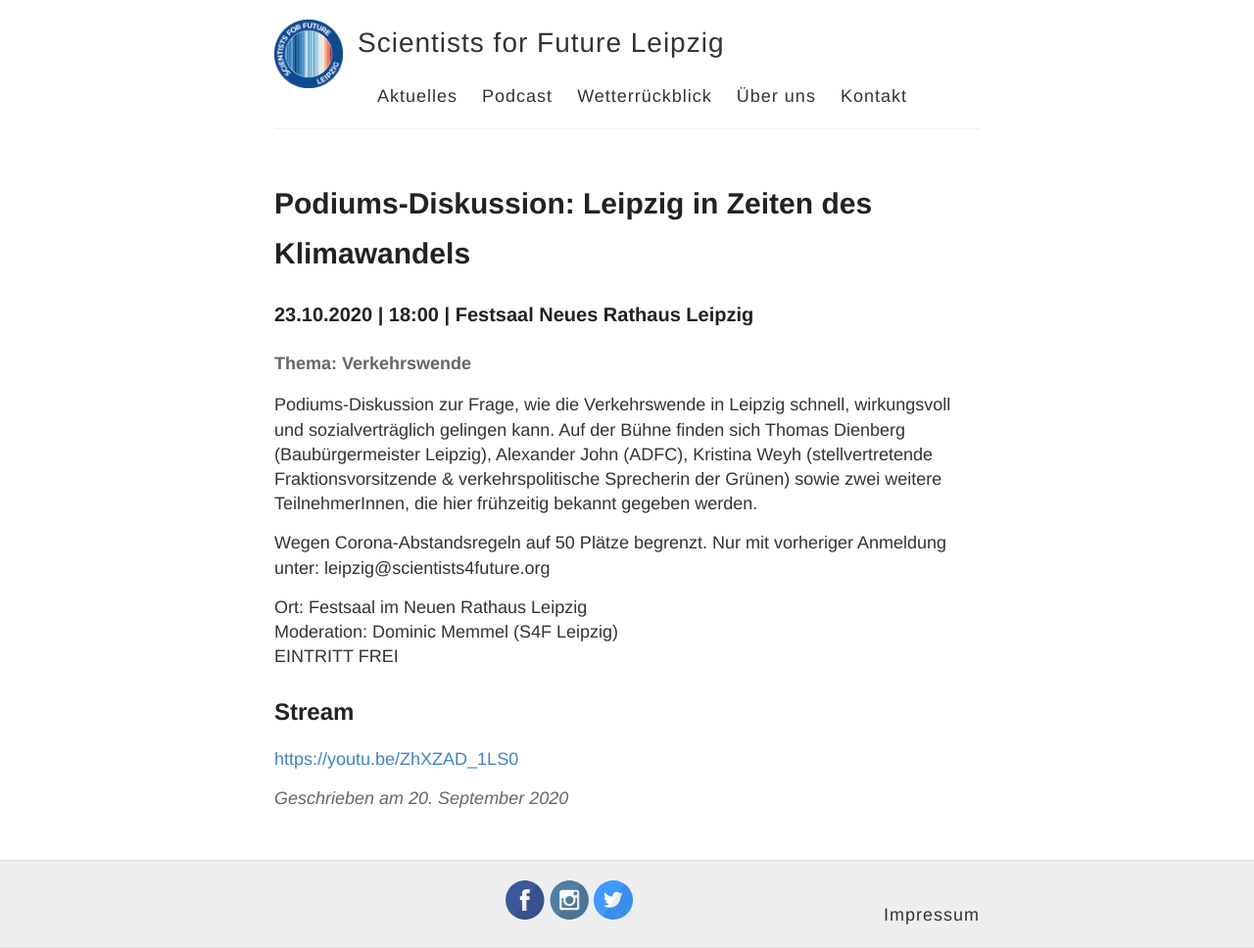
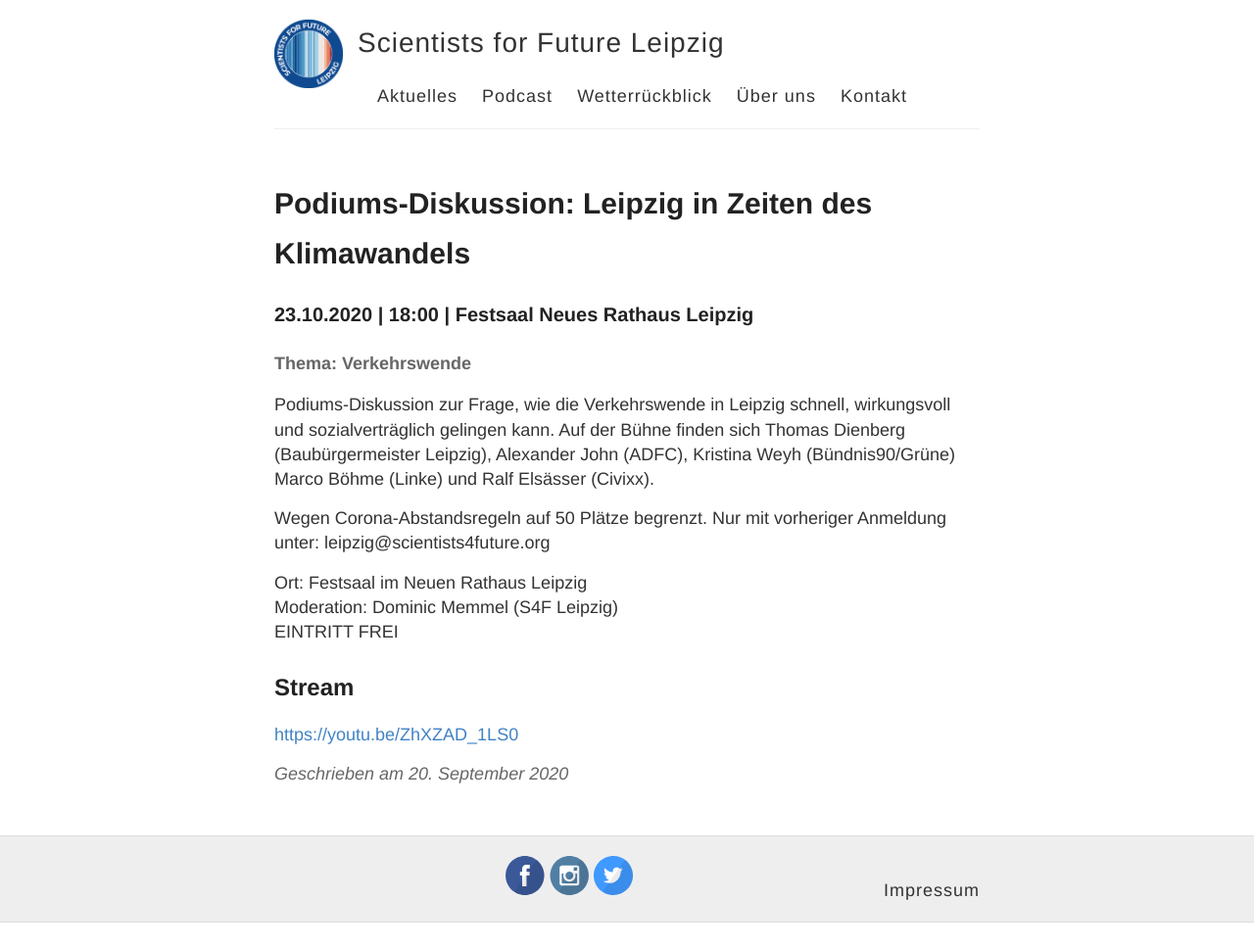
Before and after one commit to s4f-leipzig/s4f-leipzig.github.io, a Jekyll site: the page built from _posts/2020-09-20-Podiums-Diskussion.md, in a window 1280 px wide. Shown: the whole page at 98% size. Built offline with Jekyll 4.4.1, drawn with Linux system fonts in a browser that asks for light colours; after the commit the page ends 942 px from its top, so only the background shows below that.

Commit message:
update podium

```diff
--- a/_posts/2020-09-20-Podiums-Diskussion.md
+++ b/_posts/2020-09-20-Podiums-Diskussion.md
@@ -6,7 +6,7 @@ category: News
 ### 23.10.2020 | 18:00 | Festsaal Neues Rathaus Leipzig
 #### Thema: Verkehrswende
 
-Podiums-Diskussion zur Frage, wie die Verkehrswende in Leipzig schnell, wirkungsvoll und sozialverträglich gelingen kann. Auf der Bühne finden sich Thomas Dienberg (Baubürgermeister Leipzig), Alexander John (ADFC), Kristina Weyh (stellvertretende Fraktionsvorsitzende & verkehrspolitische Sprecherin der Grünen) sowie zwei weitere TeilnehmerInnen, die hier frühzeitig bekannt gegeben werden.
+Podiums-Diskussion zur Frage, wie die Verkehrswende in Leipzig schnell, wirkungsvoll und sozialverträglich gelingen kann. Auf der Bühne finden sich Thomas Dienberg (Baubürgermeister Leipzig), Alexander John (ADFC), Kristina Weyh (Bündnis90/Grüne) Marco Böhme (Linke) und Ralf Elsässer (Civixx).
 
 Wegen Corona-Abstandsregeln auf 50 Plätze begrenzt. Nur mit vorheriger Anmeldung unter: leipzig@scientists4future.org
 
```
